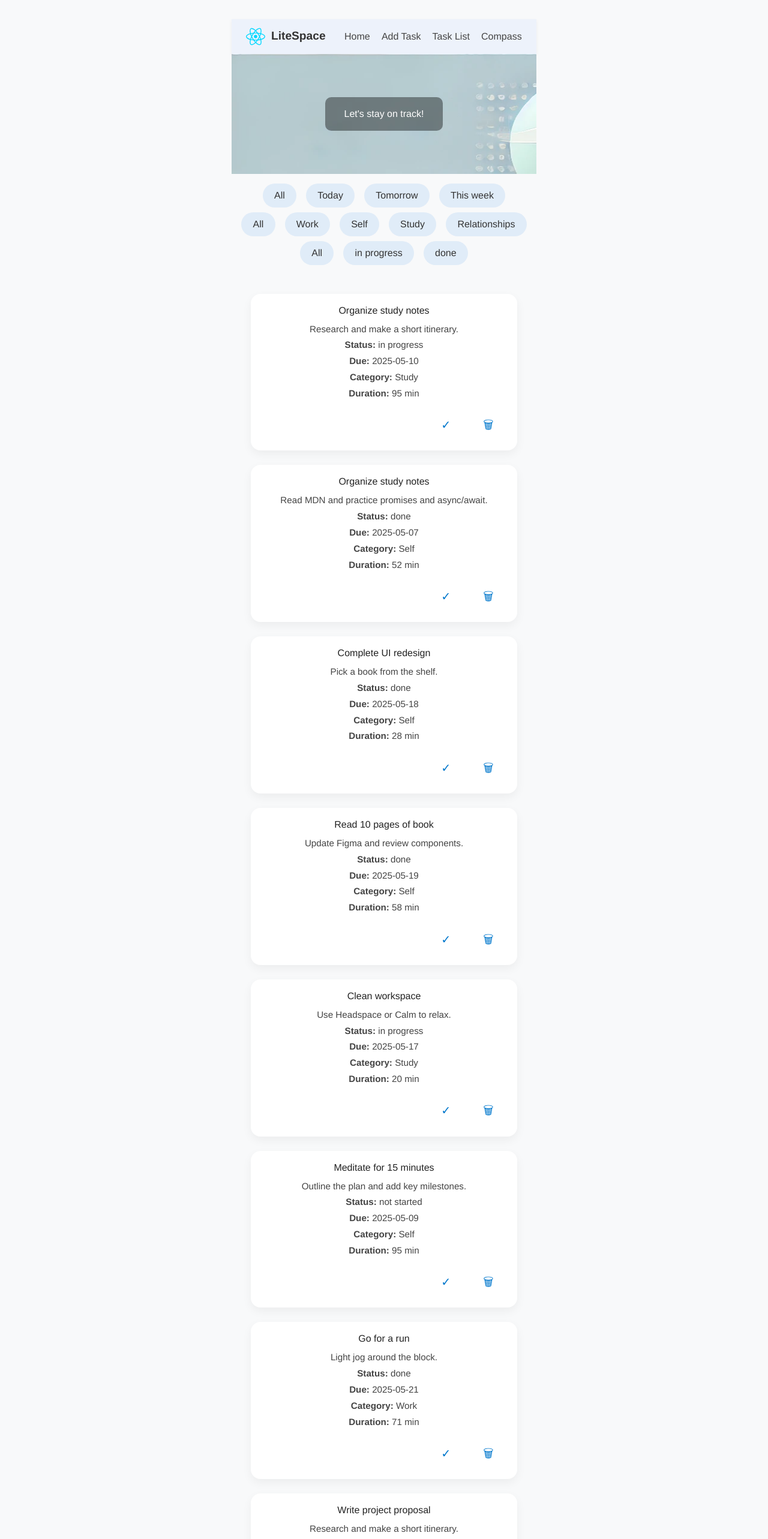
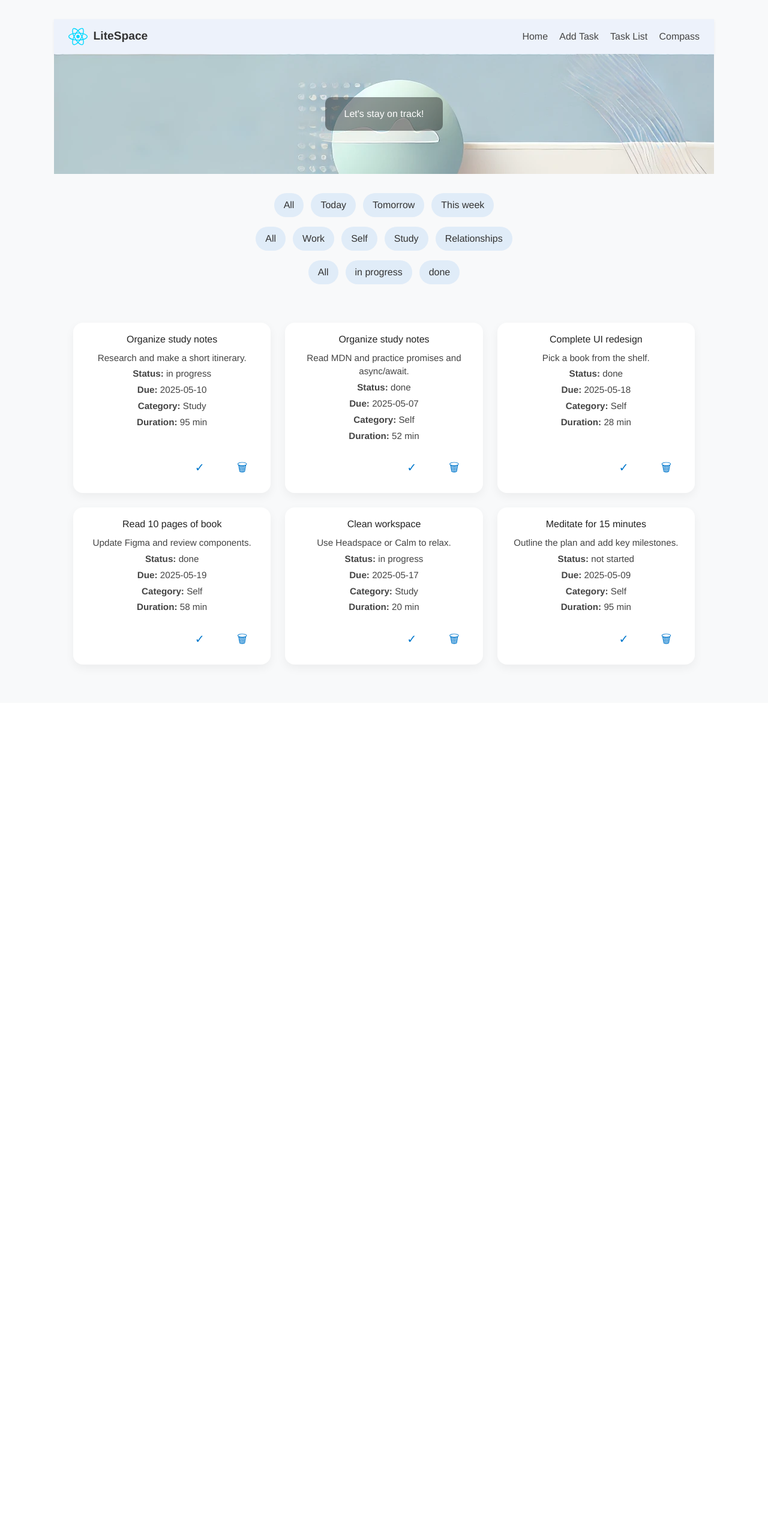
Before and after one commit to znguye/lite-space, a React (Vite) app: page /tasklist in a window 1280 px wide. Shown: the top 2566 px of the page at 60% size. After the commit the page ends 1172 px from the top, so only its background shows below. Built offline with nearby package versions, Linux system fonts and the light colour scheme; data requests are answered from the project's data file.

Commit message:
Better looking task tiles on Task List page + combined filters

```diff
--- a/src/components/TaskList.jsx
+++ b/src/components/TaskList.jsx
@@ -14,8 +14,8 @@ export default function TaskList({tasks, onComplete, onDelete}){
                         <p><strong>Duration:</strong> {task.duration} min</p>
                     </div>
                     <div className = "tile-actions">
-                        <button onClick = {() => handleComplete(task)}>✓</button>
-                        <button onClick = {() => handleDelete(task.id)}>🗑</button>
+                        <button onClick = {() => onComplete(task)}>✓</button>
+                        <button onClick = {() => onDelete(task.id)}>🗑</button>
                     </div>
                 </div>
                 ))}
--- a/src/components/comonents_styles/TaskList.css
+++ b/src/components/comonents_styles/TaskList.css
@@ -17,26 +17,29 @@
 
   /* Filter bars */
   .TaskListFilter {
-    padding: 1rem;
     display: flex;
     flex-direction: column;
     align-items: center;
-    gap: 0.5rem;
+    gap: 1rem;
+    padding: 2rem 1rem;
+    max-width: 700px;
+    margin: auto;
   }
 
   .filter-row {
     display: flex;
-    gap: 1rem;
     flex-wrap: wrap;
+    gap: 0.75rem;
+    justify-content: center;
   }
 
   .filter-row button {
-    padding: 0.5rem 1.2rem;
+    padding: 0.5rem 1rem;
     border: none;
     border-radius: 20px;
     background-color: #e0ecf8;
+    font-weight: 500;
     cursor: pointer;
-    font-weight: 500;
     transition: background 0.2s ease;
   }
 
@@ -47,9 +50,11 @@
   /* Task grid */
   .task-grid {
     display: grid;
-    grid-template-columns: repeat(auto-fill, minmax(240px, 1fr));
+    grid-template-columns: repeat(auto-fill, minmax(260px, 1fr));
     gap: 1.5rem;
     padding: 2rem;
+    max-width: 1100px;
+    margin: auto;
   }
 
   .task-tile {
--- a/src/pages/TaskListPage.jsx
+++ b/src/pages/TaskListPage.jsx
@@ -45,7 +45,7 @@ export default function TaskListPage(){
         if (dateFilter === "Tomorrow") {
             const tomorrow = new Date(today);
             tomorrow.setDate(tomorrow.getDate()+1);
-            return tasksDate.toDateString() === tomorrow.toDateString();
+            return taskDate.toDateString() === tomorrow.toDateString();
         }
         if(dateFilter === "This Week"){
             const endOfWeek = new Date(today);
@@ -93,7 +93,7 @@ export default function TaskListPage(){
                 (<p> You don't have any tasks!</p>
                 ) : (
                     <TaskList
-                        tasks={tasks}
+                        tasks={filteredTasks}
                         onComplete={handleComplete}
                         onDelete={handleDelete}
                     />
```
